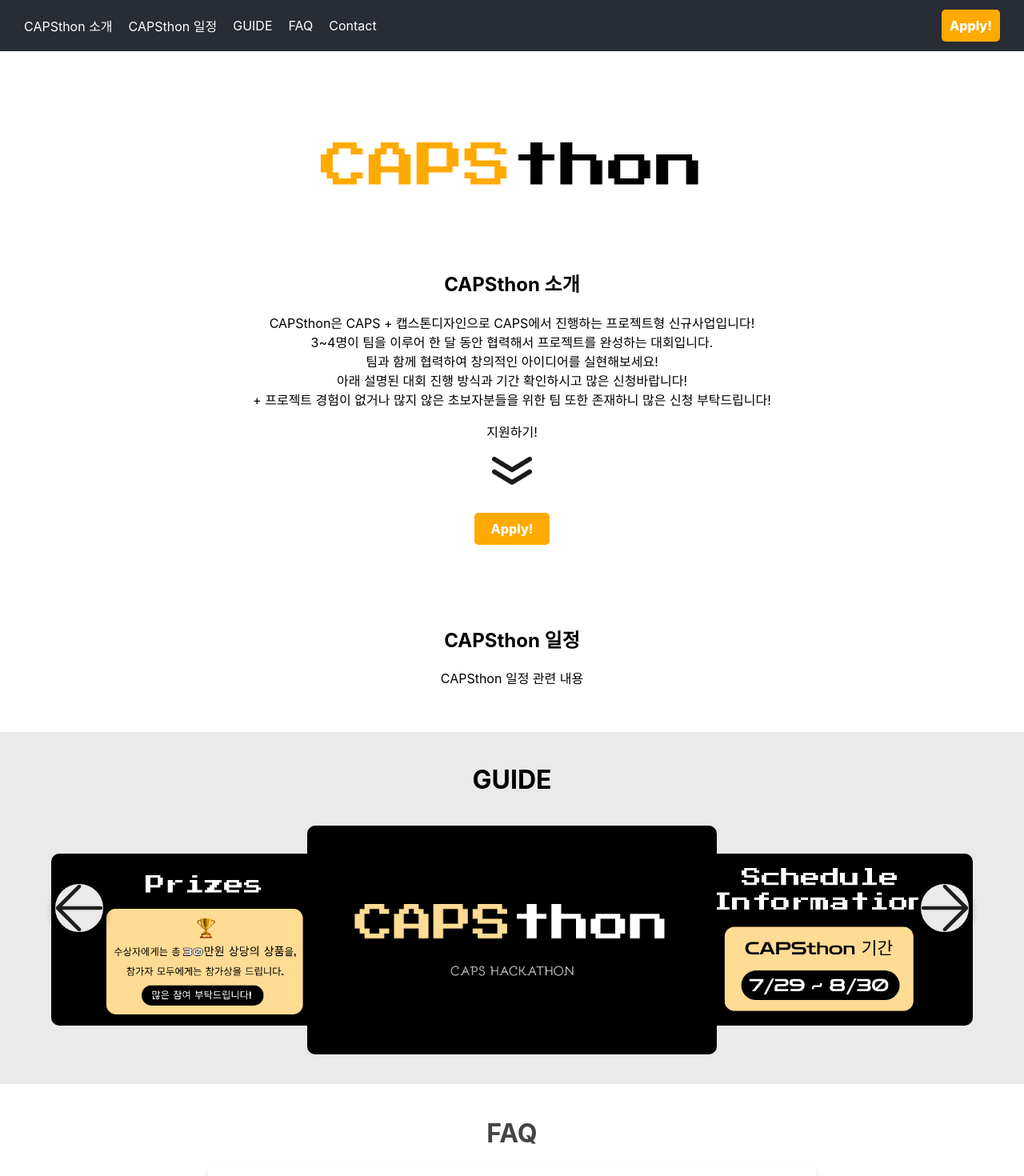
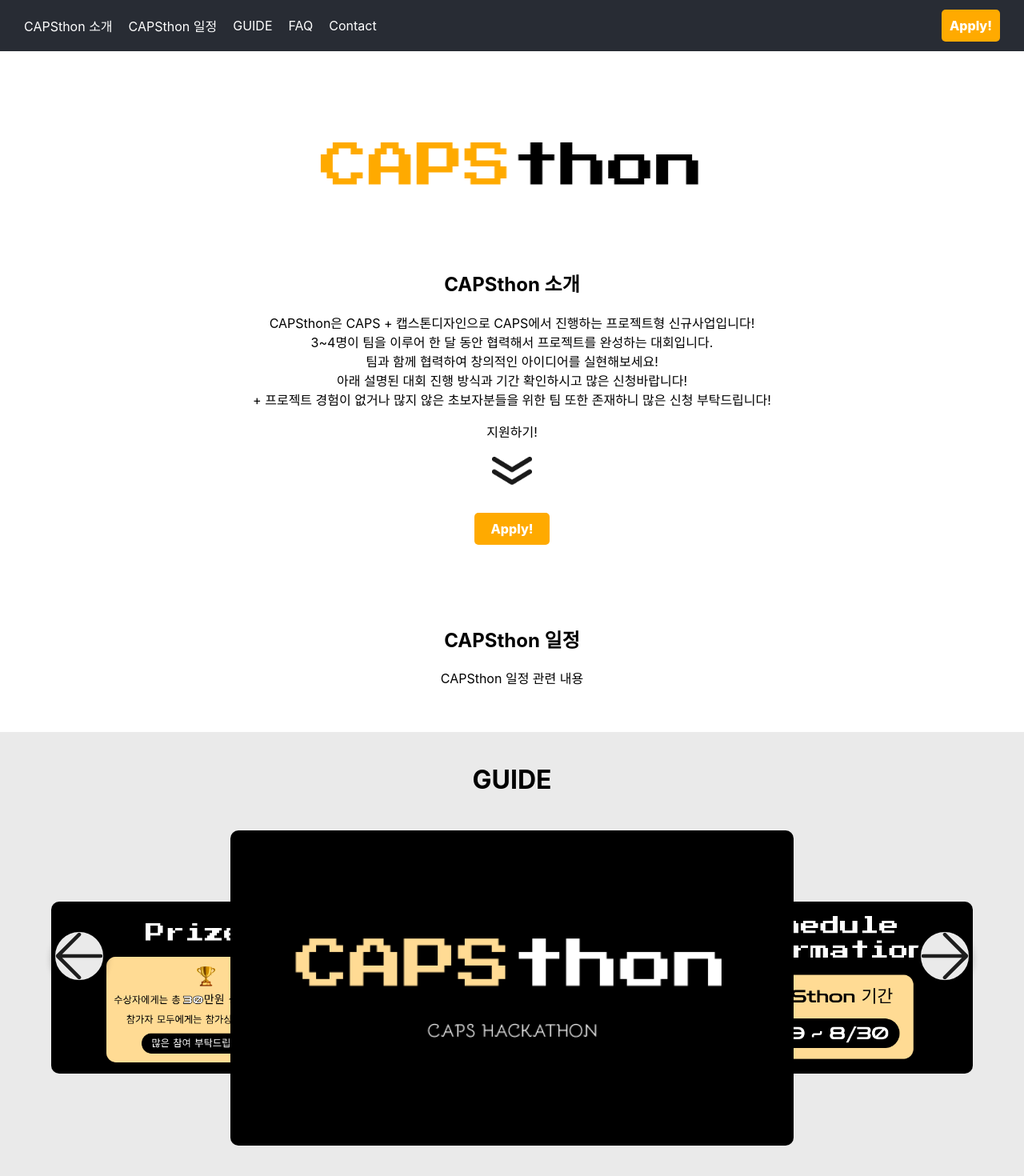
Before and after one commit to yooncandooit/CAPSthon_PromotionPage, a React (Create React App) app: page / in a window 1280 px wide. Shown: the top 1470 px of the page at 80% size. Built offline with nearby package versions, Linux system fonts and the light colour scheme.

Commit message:
guide margin 수정

```diff
--- a/src/components/Guide.js
+++ b/src/components/Guide.js
@@ -37,7 +37,7 @@ const Guide = styled.h1`
 const GuideRoot = styled.div`
   position: relative;
   width: 100%; /* 필요에 따라 조정 */
-  height: 380px; /* 필요에 따라 조정 */
+  height: 500px; /* 필요에 따라 조정 */
   display: flex;
   flex-direction: column;
   align-items: center;
@@ -50,13 +50,13 @@ const GuideRoot = styled.div`
 const ImageContainer = styled.div`
   position: relative;
   width: 100%;
-  height: 40vh; /* 필요에 따라 조정 */
+  height: 60vh; /* 필요에 따라 조정 */
   display: flex;
   justify-content: center;
   align-items: center;
 
   @media (max-width: 768px) {
-    height: 40vh; /* 모바일 화면에서 높이를 줄여서 이미지가 더 보이도록 조정 */
+    height: 50vh; /* 모바일 화면에서 높이를 줄여서 이미지가 더 보이도록 조정 */
   }
 `;
 
@@ -64,7 +64,7 @@ const ImageContainer = styled.div`
 // 이미지 스타일 설정
 const BackgroundImage = styled.img`
   position: absolute;
-  width: 40%; /* 필요에 따라 조정 */
+  width: 55%; /* 필요에 따라 조정 */
   height: auto; /* 비율을 유지하면서 높이를 자동으로 설정 */
   transition: transform 0.5s ease; /* 애니메이션 효과 추가 */
   border-radius: 10px; /* 이미지의 모서리를 둥글게 설정 */
```
